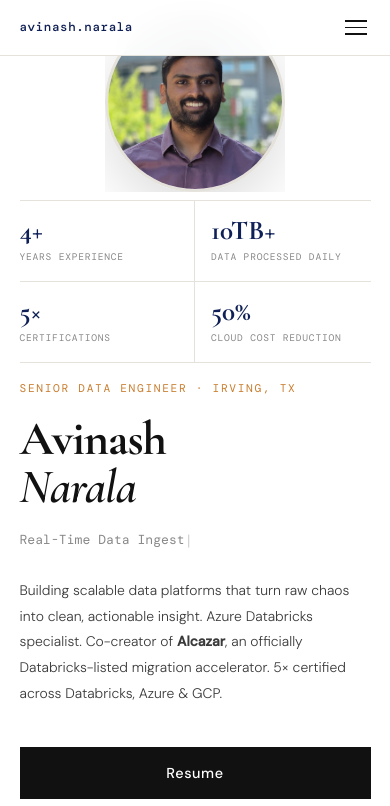
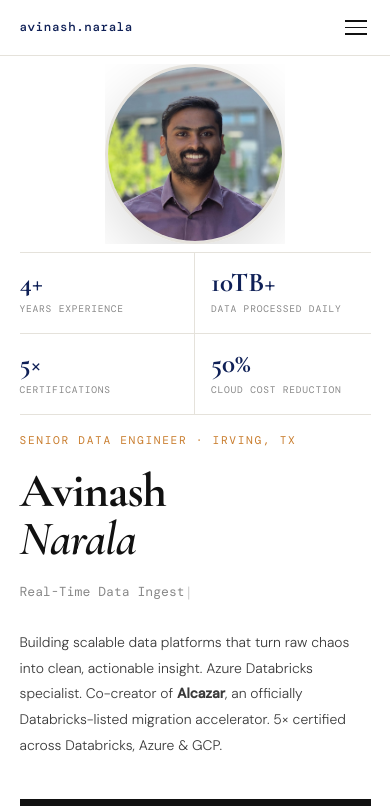
Before and after one commit to AvinashNarala/Portfolio, a plain HTML site: page index.html in a window 390 px wide. Shown: the top 806 px of the page. Drawn offline with nearby package versions, Linux system fonts and the light colour scheme; a web font is replaced by a local one.

Commit message:
mobile view fix

```diff
--- a/index.html
+++ b/index.html
@@ -598,7 +598,7 @@ footer {
   #hero {
     grid-template-columns: 1fr;
     padding: 0 5%;
-    padding-top: 32px;
+    padding-top: 64px;
     gap: 24px;
     min-height: auto;
     padding-bottom: 40px;
@@ -676,7 +676,7 @@ footer {
   .mobile-menu a { font-size: 1.9rem; }
   .community-strip .cs-link { font-size: 0.72rem; }
   #hero {
-    padding-top: 12px;
+    padding-top: 64px;
     padding-bottom: 32px;
     gap: 18px;
   }
```
